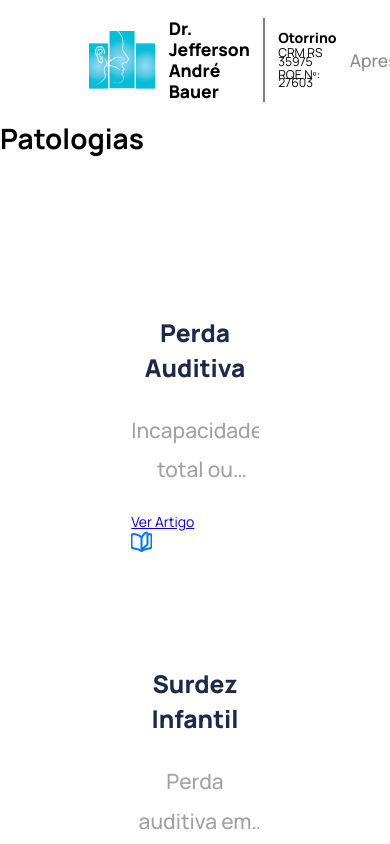
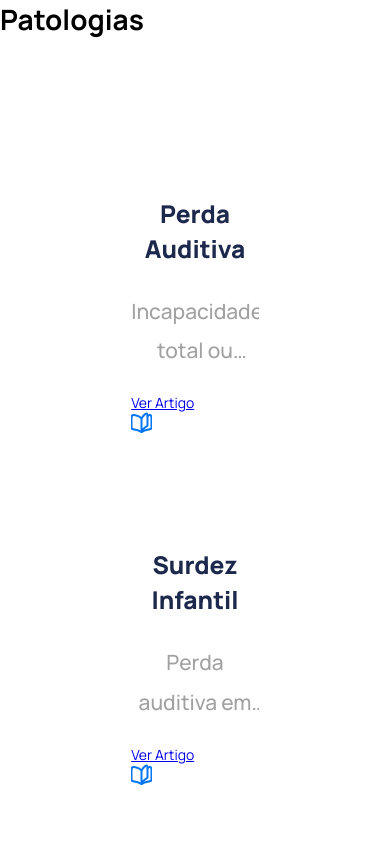
Before and after one commit to agencia-zopa/jefferson-website, a Next.js app: page /patologias in a window 390 px wide. Shown: the top 844 px of the page. Built offline with nearby package versions, Linux system fonts and the light colour scheme.

Commit message:
feat: more mobile stuff

```diff
--- a/src/components/address-bar/adresses-bar.module.scss
+++ b/src/components/address-bar/adresses-bar.module.scss
@@ -5,6 +5,7 @@
   justify-content: space-between;
   background-color: #0476f7;
   padding: 1.25rem 8vw;
+  gap: 1rem;
 
   .address {
     display: flex;
--- a/src/components/initial-section/initial-section.module.scss
+++ b/src/components/initial-section/initial-section.module.scss
@@ -12,13 +12,15 @@
   position: relative;
   padding: 6.25rem;
 
-  @include at-or-smaller-than($xs-max) {
+  @include at-or-smaller-than(900px) {
     padding: 4.5rem 1.5rem;
     background-position: right;
     background-position-x: 80%;
     align-items: end;
     background-image: linear-gradient(70deg, #1c294d 25%, #0000 100%),
       url("/IMG_2646.jpg");
+
+    min-height: calc(100svh - 7rem);
   }
 }
 
@@ -38,7 +40,7 @@
     display: none;
   }
 
-  @include at-or-smaller-than($xs-max) {
+  @include at-or-smaller-than(900px) {
     font-size: 2.3rem;
     line-height: 150%;
 
@@ -55,7 +57,7 @@
   line-height: 160%;
   color: #fff;
 
-  @include at-or-smaller-than($xs-max) {
+  @include at-or-smaller-than(900px) {
     font-size: 1.2rem;
   }
 }
@@ -64,7 +66,7 @@
   display: flex;
   gap: 1.875rem;
 
-  @include at-or-smaller-than($xs-max) {
+  @include at-or-smaller-than(900px) {
     flex-direction: column;
     align-items: flex-start;
   }
@@ -75,7 +77,7 @@
   bottom: 2.5rem;
   left: 49%;
 
-  @include at-or-smaller-than($xs-max) {
+  @include at-or-smaller-than(900px) {
     display: none;
   }
 }
--- a/src/components/mobile-address-bar/mobile-adresses-bar.module.scss
+++ b/src/components/mobile-address-bar/mobile-adresses-bar.module.scss
@@ -7,10 +7,6 @@
   padding: 1.25rem 8vw;
 
   .mobile {
-    @include at-or-bigger-than($sm-min) {
-      display: none;
-    }
-
     display: flex;
     align-items: center;
     flex: 1;
--- a/src/components/navbar/navbar.component.tsx
+++ b/src/components/navbar/navbar.component.tsx
@@ -16,7 +16,7 @@
 
 export function Navbar() {
   const currentPath = usePathname();
-  const isMobile = useSpecificBreakpoint('lte', breakpoints['xs-max']);
+  const isMobile = useSpecificBreakpoint('lte', 900);
   const [selectedOption, setSelectedOption] = useState<string>();
 
   const handleOptionClick = (option: string) => {
```
